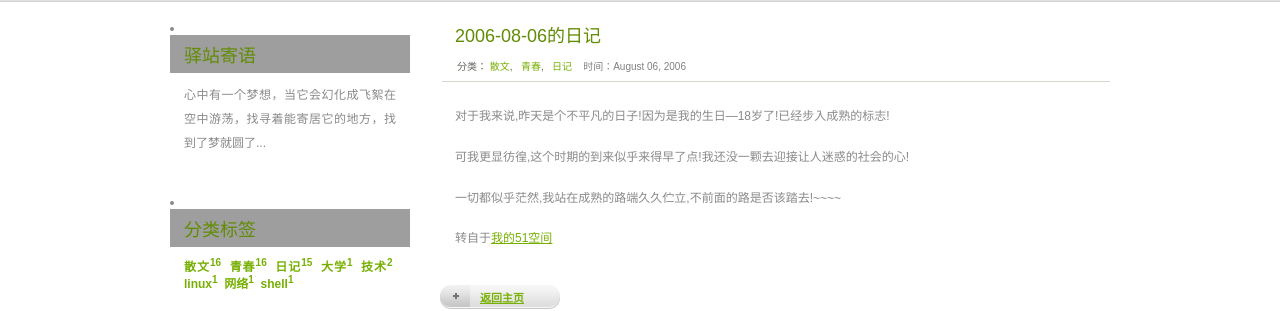
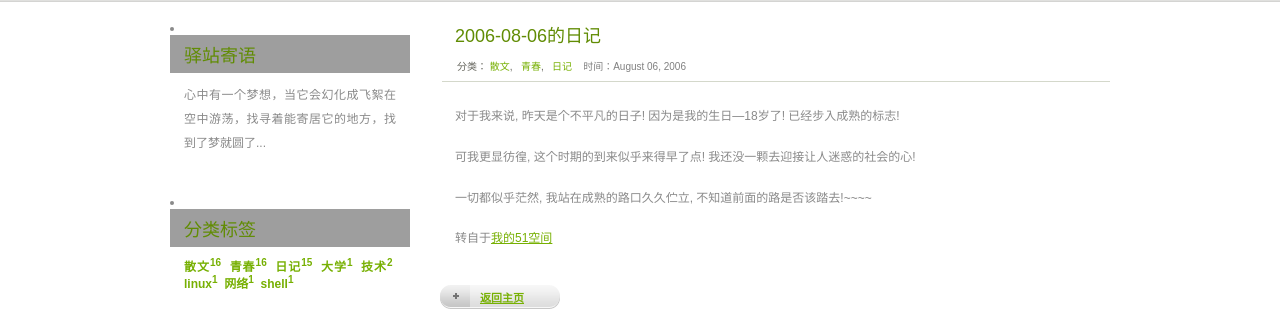
Before and after one commit to cailiwei/yuan, a Jekyll site: the page built from _posts/2006-08-06-diary.markdown, in a window 1280 px wide. Shown: the part 200-511 px from the top of the page. Built offline with Jekyll 4.4.1, drawn with Linux system fonts in a browser that asks for light colours; comment, search, counter and statistics services are not loaded.

Commit message:
Test again

```diff
--- a/_posts/2006-07-23-diary.markdown
+++ b/_posts/2006-07-23-diary.markdown
@@ -8,8 +8,11 @@ title: 2006-07-23的日记
 让一曲郭摩若的《再别康桥》来结束自己对网络游戏的迷恋吧！
 
 > 轻轻地我走了
+
 > 正如我轻轻地来
+
 > 挥一挥衣袖
+
 > 不带走一片云彩
 
 
--- a/_posts/2006-08-06-diary.markdown
+++ b/_posts/2006-08-06-diary.markdown
@@ -5,11 +5,11 @@ comment: true
 title: 2006-08-06的日记
 ---
 
-对于我来说,昨天是个不平凡的日子!因为是我的生日---18岁了!已经步入成熟的标志!
+对于我来说, 昨天是个不平凡的日子! 因为是我的生日---18岁了! 已经步入成熟的标志!
 
-可我更显彷徨,这个时期的到来似乎来得早了点!我还没一颗去迎接让人迷惑的社会的心!
+可我更显彷徨, 这个时期的到来似乎来得早了点! 我还没一颗去迎接让人迷惑的社会的心!
 
-一切都似乎茫然,我站在成熟的路端久久伫立,不前面的路是否该踏去!~~~~
+一切都似乎茫然, 我站在成熟的路口久久伫立, 不知道前面的路是否该踏去!~~~~
 
 
 转自于[我的51空间](http://home.51.com/cailiwei712/diary/item/10000130.html)
```
Also changed, not shown: _posts/2011-11-25-diary.markdown (+38 -0 lines).
